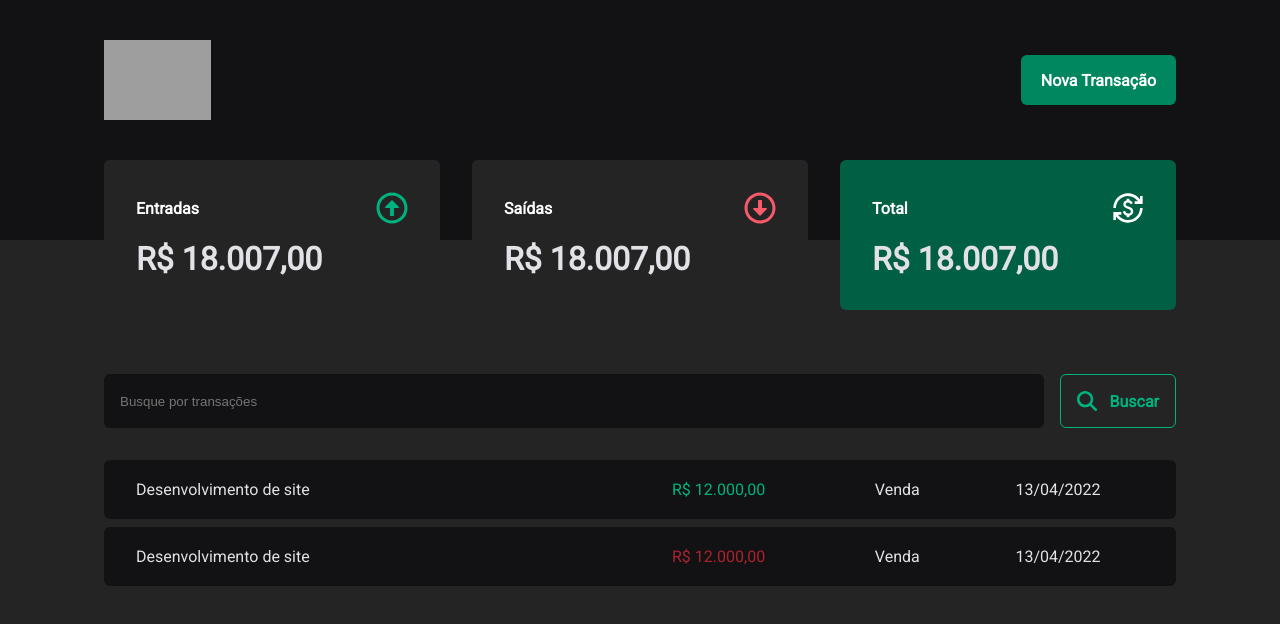
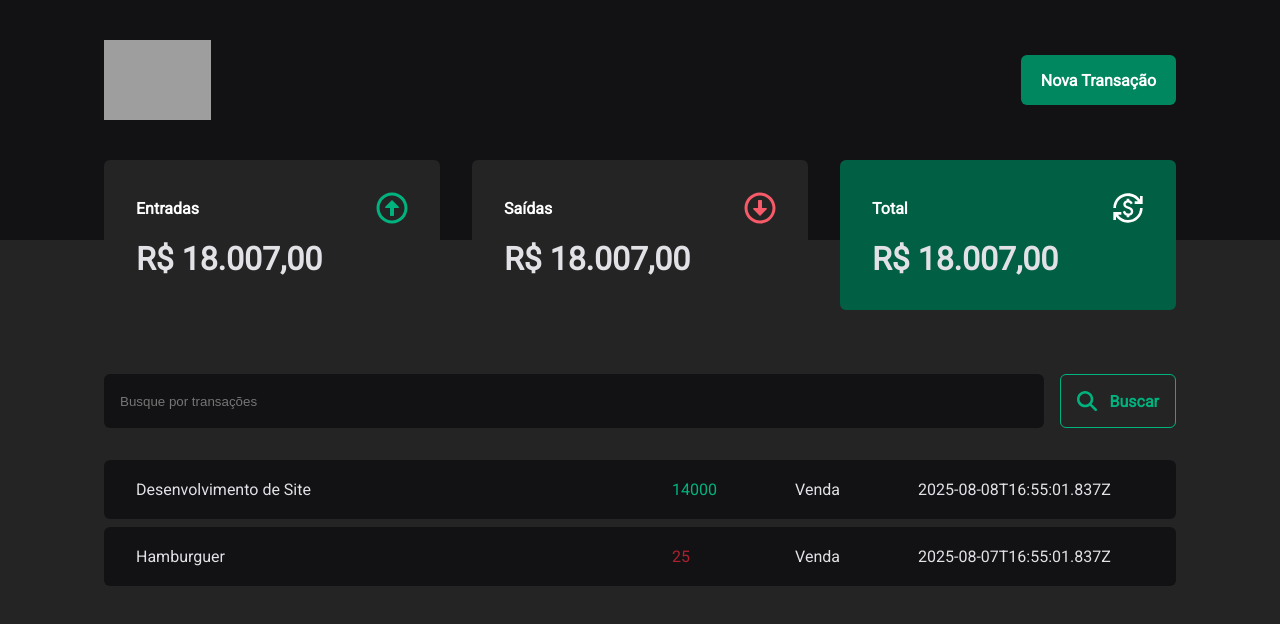
Before and after one commit to tcunha2004/tt-money-react, a React (Vite) app: page / in a window 1280 px wide. Shown: the top 624 px of the page. Built offline with nearby package versions, Linux system fonts and the light colour scheme; data requests are answered from the project's data file; grey boxes are pictures that could not be loaded; the HTML template or start-up script is replaced by a standard one.

Commit message:
add: fetch - Getting Transactions Data

```diff
--- a/src/main.tsx
+++ /dev/null
@@ -1,9 +0,0 @@
-import { StrictMode } from 'react'
-import { createRoot } from 'react-dom/client'
-import App from './App.tsx'
-
-createRoot(document.getElementById('root')!).render(
-  <StrictMode>
-    <App />
-  </StrictMode>,
-)
--- a/src/pages/Transactions/index.tsx
+++ b/src/pages/Transactions/index.tsx
@@ -1,3 +1,4 @@
+import { useEffect, useState } from "react";
 import Header from "../../components/Header";
 import Summary from "../../components/Summary";
 import SearchForm from "./components/SearchForm";
@@ -7,7 +8,29 @@
   TransactionsTable,
 } from "./styles";
 
+interface Transaction {
+  id: number;
+  description: string;
+  type: "income" | "outcome";
+  price: number;
+  category: string;
+  createdAt: string;
+}
+
 function Transactions() {
+  const [transactions, setTransactions] = useState<Transaction[]>([]);
+
+  async function loadTransactions() {
+    const response = await fetch("http://localhost:3000/transactions");
+    const data = await response.json();
+
+    setTransactions(data);
+  }
+
+  useEffect(() => {
+    loadTransactions();
+  }, []);
+
   return (
     <>
       <Header />
@@ -17,26 +40,22 @@
         <SearchForm />
         <TransactionsTable>
           <tbody>
-            <tr>
-              <td width="50%">Desenvolvimento de site</td>
+            {transactions.map((transaction) => {
+              return (
+                <tr key={transaction.id}>
+                  <td width="50%">{transaction.description}</td>
 
-              <td>
-                <PriceHighlight variant="income">R$ 12.000,00</PriceHighlight>
-              </td>
+                  <td>
+                    <PriceHighlight variant={transaction.type}>
+                      {transaction.price}
+                    </PriceHighlight>
+                  </td>
 
-              <td>Venda</td>
-              <td>13/04/2022</td>
-            </tr>
-            <tr>
-              <td width="50%">Desenvolvimento de site</td>
-
-              <td>
-                <PriceHighlight>R$ 12.000,00</PriceHighlight>
-              </td>
-
-              <td>Venda</td>
-              <td>13/04/2022</td>
-            </tr>
+                  <td>{transaction.category}</td>
+                  <td>{transaction.createdAt}</td>
+                </tr>
+              );
+            })}
           </tbody>
         </TransactionsTable>
       </TransactionsContainer>
```
Also changed, not shown: 1 other file (tests, documents, lock files or other folders).
